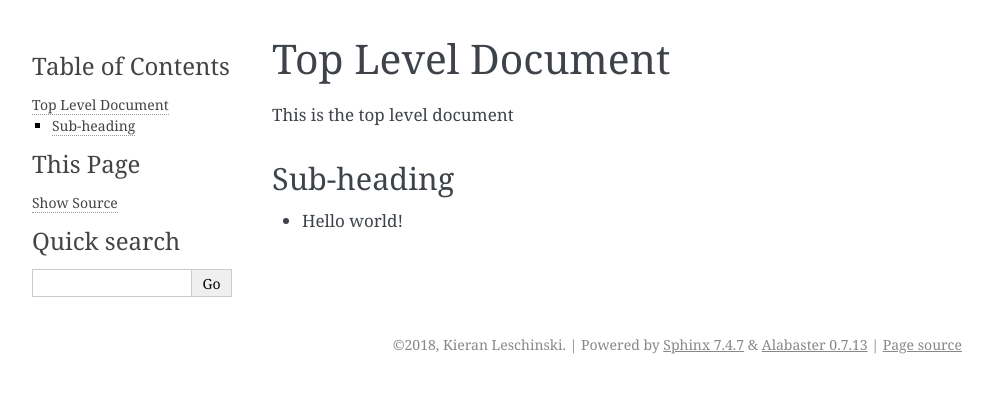
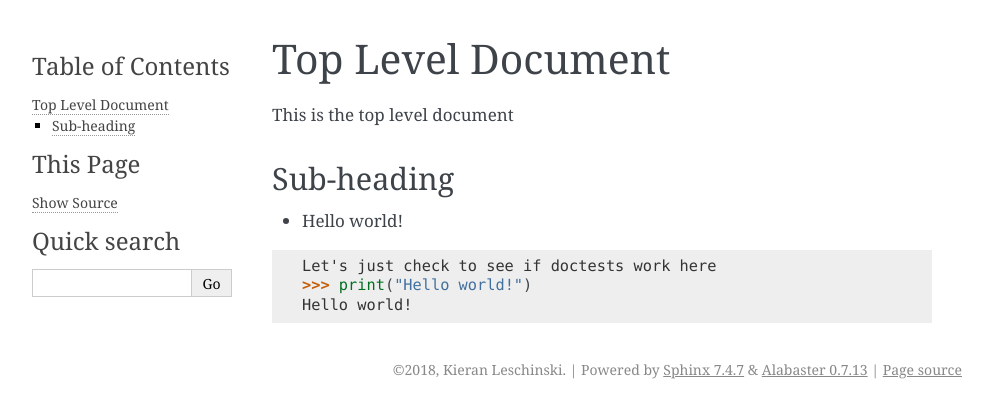
Before and after one commit to AstarVienna/ScopeSim, a Sphinx documentation site: the page built from docs/source/TopLevel.rst, in a window 1280 px wide. Shown: the top 418 px of the page, without its empty margins (148-1141 px from the left). Built offline with Sphinx 7.4.7, drawn with Linux system fonts in a browser that asks for light colours; pages that are not in the unit, such as notebooks, are missing from menus.

```diff
--- a/docs/source/TopLevel.rst
+++ b/docs/source/TopLevel.rst
@@ -7,3 +7,9 @@ Sub-heading
 -----------
 
 - Hello world!
+
+.. doctest::
+
+    Let's just check to see if doctests work here
+    >>> print("Hello world!")
+    Hello world!
```
Also changed, not shown: telescopy/source/source.py (+10 -2 lines), .travis.yml.
